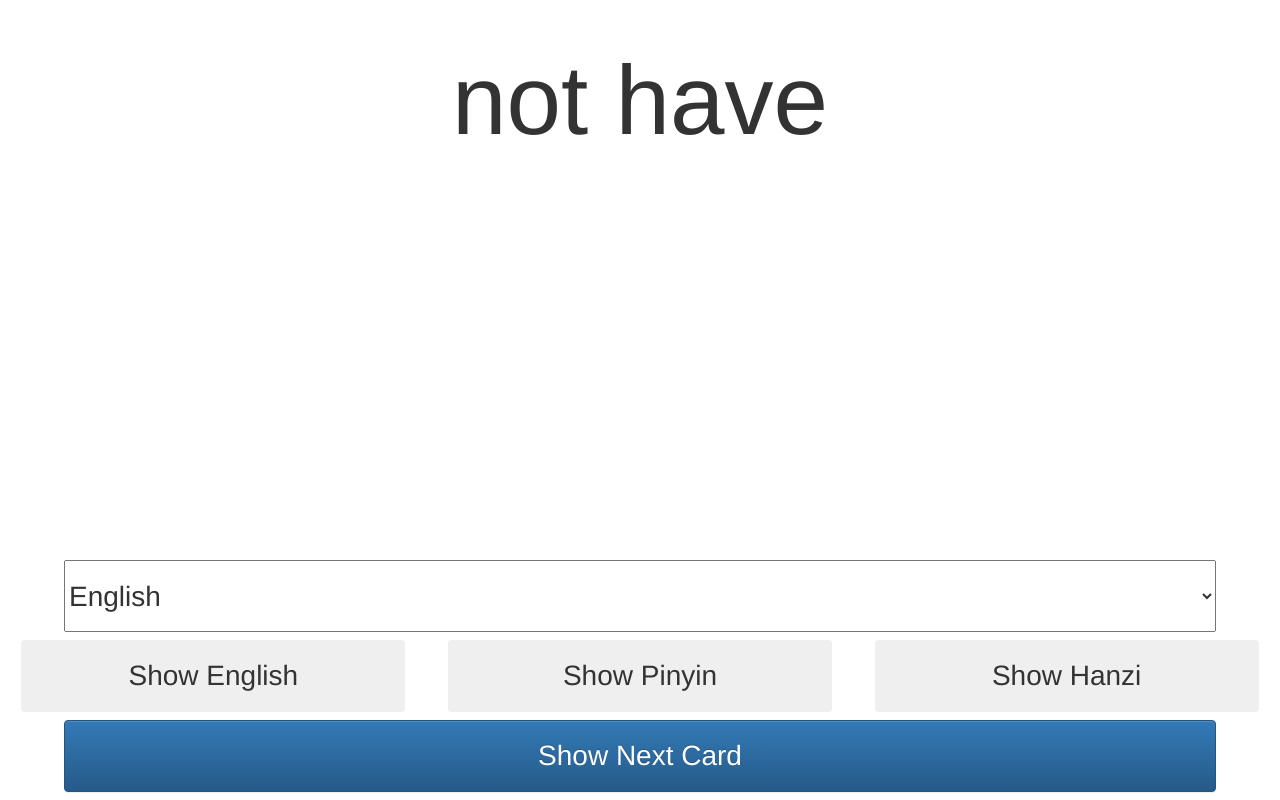
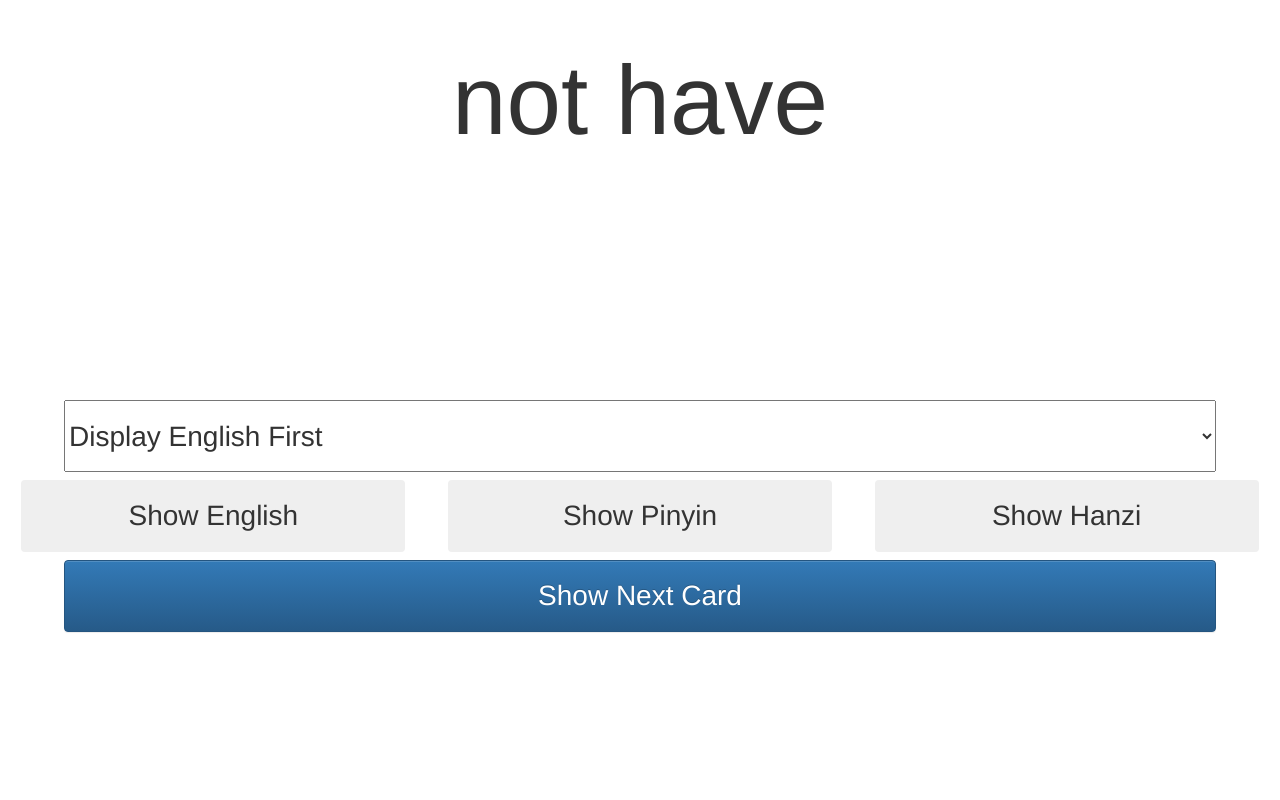
Before and after one commit to DeanWunder/flashcards, a PHP site: page / in a window 1280 px wide. Run offline with PHP 8.4, Linux system fonts and the light colour scheme; data comes from the database, SQL or seed files in the repository.

Commit message:
Changed the dropdown text to make it more clear, altered height so bottom buttons are always on screen.

```diff
--- a/index.php
+++ b/index.php
@@ -31,9 +31,9 @@
         </div>
         <div id="display-first-container">
             <select id="display-first">
-                <option value="english">English</option>
-                <option value="pinyin">Pinyin</option>
-                <option value="hanzi">Hanzi</option>
+                <option value="english">Display English First</option>
+                <option value="pinyin">Display Pinyin First</option>
+                <option value="hanzi">Display Characters First</option>
             </select>
         </div>
         <div id="display-side-options">
--- a/main.css
+++ b/main.css
@@ -36,7 +36,7 @@ div.center select{
 }
 
 #deck{
-    height: 70vh;
+    height: 50vh;
     width: 100vw;
 }
 #display-first-container{
```
